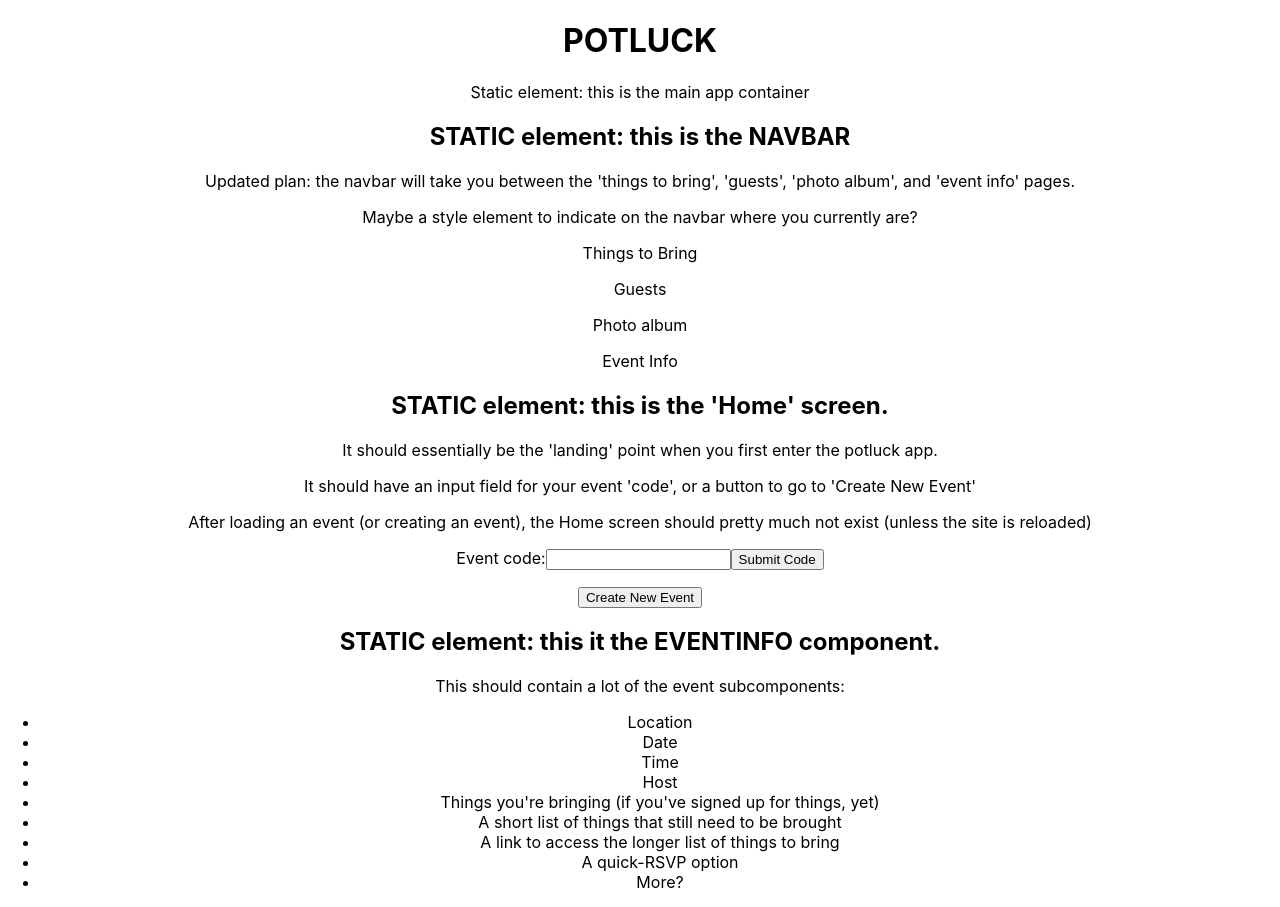
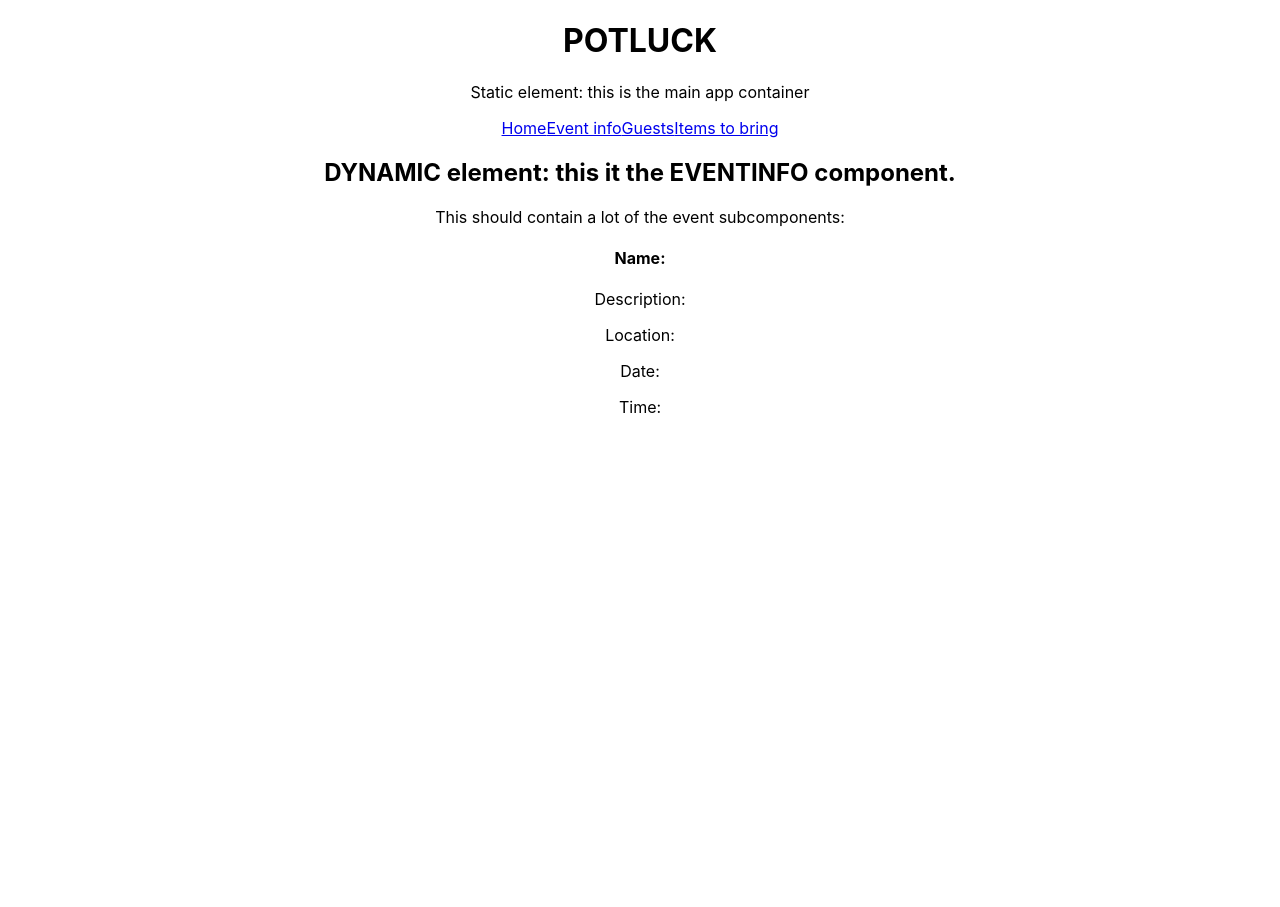
Before and after one commit to dayeane/Mind-your-Ps, a React (Create React App) app in the folder potluck/: page /info in a window 1280 px wide. Shown: the top 907 px of the page. After the commit the page ends 800 px from the top, so only its background shows below. Built offline with nearby package versions, Linux system fonts and the light colour scheme; no server answers; data requests are answered from the project's data file.

Commit message:
Added react-dom-router; setup NavBar; various cleanup

```diff
--- a/potluck/data/db.json
+++ b/potluck/data/db.json
@@ -10,6 +10,7 @@
             "theme": "Software launch party",
             "dressCode": "Themed",
             "inviteStructure": "Plus-one",
+            "location": "Zoom call",
             "guests": [
                 {
                   "id": 1,
--- a/potluck/package.json
+++ b/potluck/package.json
@@ -8,6 +8,7 @@
     "@testing-library/user-event": "^12.8.3",
     "react": "^17.0.2",
     "react-dom": "^17.0.2",
+    "react-router-dom": "^5.1.0",
     "react-scripts": "4.0.3",
     "web-vitals": "^1.1.2"
   },
--- a/potluck/src/App.js
+++ b/potluck/src/App.js
@@ -5,15 +5,14 @@ import EventInfo from './EventInfo';
 import EventCreationForm from './EventCreationForm';
 import GuestContainer from './GuestContainer';
 import {useState, useEffect} from 'react';
-import ItemsToBring from './ItemsToBring'
-
+import ItemsToBring from './ItemsToBring';
+import { Switch, Route } from 'react-router-dom';
 
 function App() {
   const databaseURL = 'http://localhost:3001/events';
 
   const [allEvents, setAllEvents] = useState('');
-  const [selectedEvent, setSelectedEvent] = useState(null);
-
+  const [selectedEvent, setSelectedEvent] = useState([]);
 
   useEffect(() => {
   fetch(databaseURL)
@@ -21,6 +20,7 @@ function App() {
   .then(eventsData => setAllEvents(eventsData))
   }, [])
 
+  //for retrieving event from API by codeword index
   function codeSubmit(e, eventCode) {
     e.preventDefault();
     const codeName = eventCode;
@@ -31,6 +31,7 @@ function App() {
     } else {
       alert('Event found! Loaded into event manager :)');
       setSelectedEvent(filterResult[0]);
+      setAllEvents([]);
     }
   }
 
@@ -65,11 +66,26 @@ function App() {
       <h1>POTLUCK</h1>
       <p>Static element: this is the main app container</p>
       <NavBar />
-      <HomeScreen codeSubmit={codeSubmit}/>
-      <EventInfo />
-      <EventCreationForm />
-      <GuestContainer guests={testEvent.guests}/>
-      <ItemsToBring />
+      <Switch>
+        <Route exact path="/">
+          <HomeScreen codeSubmit={codeSubmit}/>
+        </Route>
+        <Route exact path="/info">
+          <EventInfo eventObj={selectedEvent}/>
+        </Route>
+        <Route exact path="/createEvent">
+          <EventCreationForm />
+        </Route>
+        <Route exact path="/guests">
+          <GuestContainer guests={testEvent.guests}/>
+        </Route>
+        <Route exact path="/itemsToBring">
+          <ItemsToBring />
+        </Route>
+        <Route path="*">
+          <h1>404 not found</h1>
+        </Route>
+      </Switch>
     </div>
   );
 }
--- a/potluck/src/EventCreationForm.js
+++ b/potluck/src/EventCreationForm.js
@@ -6,7 +6,7 @@ function EventCreationForm () {
     //this will fetch 3 random words for creating an event code-word
     let threeWords = '';
     const codeWordGenerator = 'https://random-word-api.herokuapp.com/word?number=3';
-    const databaseURL = 'http://localhost:3000/events';
+    const databaseURL = 'http://localhost:3001/events';
 
     useEffect(() => {
         fetch(codeWordGenerator)
@@ -40,11 +40,6 @@ function EventCreationForm () {
 
     function formSubmitHandler(e) {
         e.preventDefault();
-        console.log("I see that you're trying to submit the form.");
-        console.log("DAVERY NOTE: This submission handler is intended to hookup to a POST-fetch at some point.");
-        console.log("(so don't forget)");
-        console.log("Until then - here's the form data: ");
-        console.log(formData);
 
         const postConfig = {
             method: 'POST',
@@ -75,19 +70,19 @@ function EventCreationForm () {
 
 
     return (
-        <form onSubmit={(e) => formSubmitHandler(e)} onChange={formChangeHandler} name='newEventForm' id='newEventForm'>
+        <form onSubmit={(e) => formSubmitHandler(e)} name='newEventForm' id='newEventForm'>
             <label for='eventName'>Event name:</label>
-            <input type='text' id='eventName' value={formData.eventName} name='eventName'></input>
+            <input type='text' id='eventName' value={formData.eventName} onChange={formChangeHandler} name='eventName'></input>
             <label for='eventDate'>Event date:</label>
-            <input type='date' id='eventDate' name='eventDate' value={formData.eventDate}></input>
+            <input type='date' id='eventDate' name='eventDate' value={formData.eventDate} onChange={formChangeHandler}></input>
             <label for='eventTime'>Event time:</label>
-            <input type='time' id='eventTime' name='eventTime' value={formData.eventTime}></input>
+            <input type='time' id='eventTime' name='eventTime' value={formData.eventTime} onChange={formChangeHandler}></input>
             <label for='eventDescription'>Event description:</label>
-            <input type='text' id='eventDescription' name='eventDescription' value={formData.eventDescription}></input>
+            <input type='text' id='eventDescription' name='eventDescription' value={formData.eventDescription} onChange={formChangeHandler}></input>
             <label for='eventTheme'>Event theme:</label>
-            <input type='text' id='eventTheme' name='eventTheme' value={formData.eventTheme}></input>
+            <input type='text' id='eventTheme' name='eventTheme' value={formData.eventTheme} onChange={formChangeHandler}></input>
             <label for='eventDressCode'>Event dress code: </label>
-            <select id='eventDressCode' name='eventDressCode' value={formData.eventDressCode}>
+            <select id='eventDressCode' name='eventDressCode' value={formData.eventDressCode} onChange={formChangeHandler}>
                 <option value='formal'>Formal</option>
                 <option value='casual'>Casual</option>
                 <option value='holiday'>Holiday</option>
@@ -97,7 +92,7 @@ function EventCreationForm () {
                 <option value='other'>Other</option>
             </select>
             <label for='eventInviteStructure'>Event invite structure:</label>
-            <select id='eventInviteStructure' name='eventInviteStructure' value={formData.inviteStructure}>
+            <select id='eventInviteStructure' name='eventInviteStructure' value={formData.inviteStructure} onChange={formChangeHandler}>
                 <option value='plus one'>Plus one</option>
                 <option value='invite only'>Invite only</option>
                 <option value='bring your friends'>Bring your friends!</option>
--- a/potluck/src/EventInfo.js
+++ b/potluck/src/EventInfo.js
@@ -1,27 +1,28 @@
 
-function EventInfo(/*{eventObj}*/) {
-
-    //{name, time, date, description, location, guests, thingsToBring} = {eventObj};
-
+function EventInfo({eventObj}) {
+    console.log(eventObj);
+    if (!eventObj) {
+        return (
+            <>
+                <h2>STATIC element: this is the EVENTINFO component</h2>
+                <p>You're seeing this because the event hasn't been selected/loaded yet.</p>
+            </>
+        )
+    }
+    let {name, time, date, description, location, guests, thingsToBring} = {...eventObj};
+    console.log(name);
+    console.log(time);
 
     return (
         <div id="eventInfo">
-            <h2>STATIC element: this it the EVENTINFO component.</h2>
+            <h2>DYNAMIC element: this it the EVENTINFO component.</h2>
             <p>This should contain a lot of the event subcomponents:</p>
-            <ul>
-                <li>Location</li>
-                <li>Date</li>
-                <li>Time</li>
-                <li>Host</li>
-                <li>Things you're bringing (if you've signed up for things, yet)</li>
-                <li>A short list of things that still need to be brought</li>
-                <li>A link to access the longer list of things to bring</li>
-                <li>A quick-RSVP option</li>
-                <li>More?</li>
-            </ul>
+            <h4>Name: {name}</h4>
+            <p>Description: {description}</p>
+            <p>Location: {location}</p>
+            <p>Date: {date}</p>
+            <p>Time: {time}</p>
         </div>
-
-
     )
 }
 
--- a/potluck/src/HomeScreen.js
+++ b/potluck/src/HomeScreen.js
@@ -1,4 +1,5 @@
 import {useState} from 'react';
+import { Link } from 'react-router-dom';
 
 function HomeScreen({codeSubmit}) {
 
@@ -8,14 +9,6 @@ function HomeScreen({codeSubmit}) {
     function codeChange(e) {
         setEventCode(e.target.value);
     }
-
-    /*
-    function codeSubmit(e) {
-        e.preventDefault();
-        console.log("I see the code submission");
-
-    }
-    */
 
     return (
         <div id="HomeScreen">
@@ -30,7 +23,7 @@ function HomeScreen({codeSubmit}) {
                 <button type='submit' id='codeSubmit' name='codeSubmit'>Submit Code</button>
             </form>
             <p></p>
-            <button>Create New Event</button>
+            <Link to='/createEvent'>Create New Event</Link>
 
         </div>
     )
--- a/potluck/src/NavBar.js
+++ b/potluck/src/NavBar.js
@@ -1,17 +1,14 @@
+import { Link } from "react-router-dom";
 
 function NavBar() {
 
     return (
-        <div>
-            <h2>STATIC element: this is the NAVBAR</h2>
-            <p>Updated plan: the navbar will take you between the 'things to bring', 'guests', 'photo album', and 'event info' pages.</p>
-            <p>Maybe a style element to indicate on the navbar where you currently are?</p>
-            <p>Things to Bring</p>
-            <p>Guests</p>
-            <p>Photo album</p>
-            <p>Event Info</p>
-
-        </div>
+        <nav>
+            <Link to="/">Home</Link>
+            <Link to="/info">Event info</Link>
+            <Link to="/guests">Guests</Link>
+            <Link to="/itemsToBring">Items to bring</Link>
+        </nav>
     )
 }
 
--- a/potluck/src/index.js
+++ b/potluck/src/index.js
@@ -2,10 +2,13 @@ import React from 'react';
 import ReactDOM from 'react-dom';
 import './index.css';
 import App from './App';
+import {BrowserRouter} from "react-router-dom";
 
 ReactDOM.render(
-  <React.StrictMode>
-    <App />
-  </React.StrictMode>,
+  <BrowserRouter>
+    <React.StrictMode>
+      <App />
+    </React.StrictMode>
+  </BrowserRouter>,
   document.getElementById('root')
 );
```
Also changed, not shown: potluck/db.json (deleted, +0 -19 lines), 1 other file (tests, documents, lock files or other folders).
